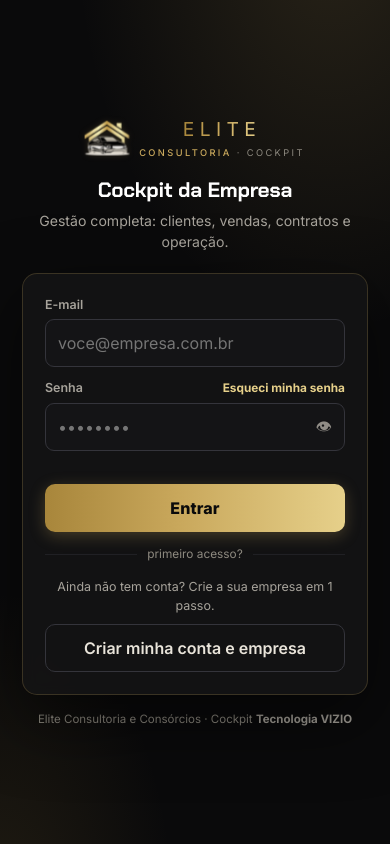
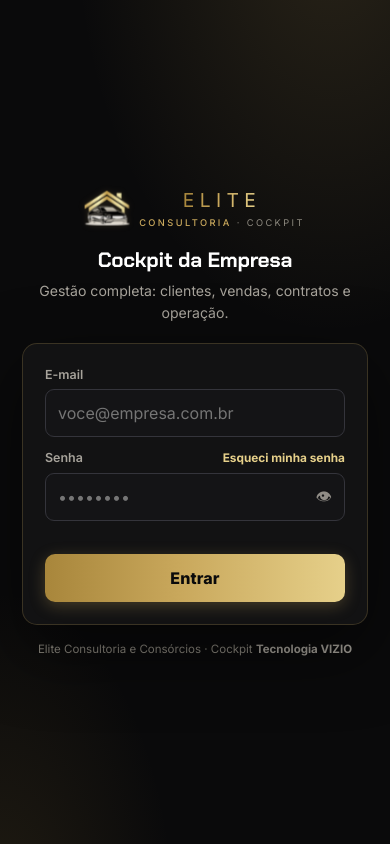
Before and after one commit to Isaacns/elite-consorcio, a plain HTML site: page cockpit.html in a window 390 px wide. Drawn offline with nearby package versions, Linux system fonts and the light colour scheme.

Commit message:
Responsividade (drawer z-index) + login Elite sem criar-empresa
- Fix: drawer aberto caía a z-index:1 (aura.js força aside z-index:1); o
  override mobile agora fixa z-index:500!important. Sidebar clicável acima
  do backdrop em toda largura; sem overflow (375/500/560/600/921).
- Login single-org: flag dados.js allowSignup:false oculta "Criar conta/
  empresa" no Elite (base multi-empresa mantém). Entrar/Esqueci/convite OK.
- Perfis/permissões (matriz Ver/Editar estilo Inovar) já existiam — sem mudança.
- APP_VERSION 1.0.11. Espelhado no base.

Co-Authored-By: Claude Opus 4.8 <noreply@anthropic.com>

```diff
--- a/aura.js
+++ b/aura.js
@@ -1,8 +1,10 @@
 /* =========================================================================
    MODO AURA — VIZIO · v3 "LUZ DA MARCA"
    Traduz o vocabulário luminoso do símbolo oficial (cubo de vidro) para a
-   página inteira: feixes laterais, poça de luz no chão, brilho que respira,
+   página inteira: poça de luz no chão, brilho que respira,
    poeira luminosa e parallax pelo cursor.
+   (Os feixes laterais / "linha dourada" — .vz-ray — foram REMOVIDOS e
+    excluídos como opção de implementação.)
 
    Sempre ativo (sem botão). Respeita prefers-reduced-motion: mantém a luz,
    remove o movimento. Auto-contido: window.AURA.
@@ -58,18 +60,9 @@
     '@keyframes vzFloor{0%,100%{opacity:.55;transform:translateX(-50%) scaleY(1)}',
     '50%{opacity:.95;transform:translateX(-50%) scaleY(1.12)}}',
 
-    /* feixes laterais — os dois raios que cortam a arte */
-    '.vz-ray{position:absolute;top:44%;height:2px;pointer-events:none;mix-blend-mode:screen;',
-    'filter:blur(1.4px);opacity:0}',
-    '.vz-ray i{display:block;height:100%;border-radius:99px}',
-    '.vz-ray.l{left:-6%;width:52%;transform:rotate(-3.2deg);animation:vzRayL 6s ease-in-out infinite}',
-    '.vz-ray.r{right:-6%;width:52%;transform:rotate(3.2deg);animation:vzRayR 6s ease-in-out infinite .9s}',
-    '.vz-ray.l i{background:linear-gradient(90deg,transparent,rgba(' + R + ',.55) 62%,rgba(' + RL + ',.95))}',
-    '.vz-ray.r i{background:linear-gradient(270deg,transparent,rgba(' + R + ',.55) 62%,rgba(' + RL + ',.95))}',
-    '@keyframes vzRayL{0%,100%{opacity:.18;transform:rotate(-3.2deg) translateX(-2%)}',
-    '50%{opacity:.85;transform:rotate(-3.2deg) translateX(0)}}',
-    '@keyframes vzRayR{0%,100%{opacity:.18;transform:rotate(3.2deg) translateX(2%)}',
-    '50%{opacity:.85;transform:rotate(3.2deg) translateX(0)}}',
+    /* [REMOVIDO] .vz-ray — os feixes laterais (a "linha dourada" quando o acento
+       é ouro) foram removidos do AURA e EXCLUÍDOS como opção de implementação.
+       Não reintroduzir: o vocabulário luminoso segue com glow, floor e parts. */
 
     /* poeira luminosa */
     '.vz-parts{position:absolute;inset:0;pointer-events:none;mix-blend-mode:screen;opacity:.85}',
@@ -87,8 +80,8 @@
 
     /* sem movimento: a luz fica, a animação não */
     '@media (prefers-reduced-motion: reduce){',
-    '.vz-glow,.vz-floor,.vz-ray{animation:none!important}',
-    '.vz-ray{opacity:.5}.vz-afix{transition:none}}',
+    '.vz-glow,.vz-floor{animation:none!important}',
+    '.vz-afix{transition:none}}',
 
     '@media print{.vz-afix{display:none!important}}'
   ].join('');
@@ -185,8 +178,6 @@
 
     afix = el('vz-afix');
     afix.appendChild(el('vz-glow'));
-    afix.appendChild(el('vz-ray l', '<i></i>'));
-    afix.appendChild(el('vz-ray r', '<i></i>'));
     afix.appendChild(el('vz-floor'));
 
     var canvas = document.createElement('canvas');
--- a/cockpit.html
+++ b/cockpit.html
@@ -160,8 +160,10 @@ tbody tr.clk{cursor:pointer}tbody tr.clk:hover{background:var(--surface2)}
   table{display:block;overflow-x:auto;white-space:nowrap;-webkit-overflow-scrolling:touch;scrollbar-width:thin}
   table::-webkit-scrollbar{height:6px;display:block}
   table::-webkit-scrollbar-thumb{background:var(--border);border-radius:4px}
-  /* aura.js injeta #app>aside{position:relative} e derruba o drawer mobile — reforço mobile-scoped */
-  #app aside{position:fixed!important;transform:translateX(-100%)!important}
+  /* aura.js injeta #app>aside{position:relative;z-index:1} e derruba o drawer mobile — reforço mobile-scoped.
+     Precisa reasserir position, transform E z-index: sem o z-index a sidebar-drawer aberta cai para z:1 e
+     fica ATRÁS do .mbackdrop(499)/main, aparentando sobrepor/vazar o conteúdo. z:500 = acima do backdrop, abaixo do .mnav(501). */
+  #app aside{position:fixed!important;z-index:500!important;transform:translateX(-100%)!important}
   #app aside.open{transform:translateX(0)!important}
 }
 /* ===== Agenda / Pauta do Dia (§16) — acento do produto (--blue) ===== */
@@ -318,9 +320,11 @@ tbody tr.clk{cursor:pointer}tbody tr.clk:hover{background:var(--surface2)}
         </div>
         <div class="err" id="lgErr"></div>
         <button class="enter" onclick="APP.login()">Entrar</button>
-        <div class="sep">primeiro acesso?</div>
-        <div class="hint">Ainda não tem conta? Crie a sua empresa em 1 passo.</div>
-        <button class="create" onclick="APP.showSignup(true)">Criar minha conta e empresa</button>
+        <div id="signupCta">
+          <div class="sep">primeiro acesso?</div>
+          <div class="hint">Ainda não tem conta? Crie a sua empresa em 1 passo.</div>
+          <button class="create" onclick="APP.showSignup(true)">Criar minha conta e empresa</button>
+        </div>
       </div>
       <div id="viewSignup" class="hidden">
         <div class="field"><label for="suNome">Seu nome</label><input id="suNome" autocomplete="name"></div>
@@ -392,6 +396,9 @@ tbody tr.clk{cursor:pointer}tbody tr.clk:hover{background:var(--surface2)}
 window.APP=(function(){
   "use strict";
   var CFG=(typeof DADOS!=="undefined"&&DADOS._cfg)?DADOS._cfg:{};
+  /* Auto-cadastro de empresa no login: controlado pela instância (dados.js -> _cfg.allowSignup).
+     Single-org (Elite) define false -> novos acessos só por CONVITE. Multi-empresa (base) deixa indefinido -> true. */
+  var ALLOW_SIGNUP=(CFG&&CFG.allowSignup===false)?false:true;
   var Calc=window.ConsorcioCalc, SB=null, UID=null, booted=false;
   var S={user:null, member:null, org:null, config:null,
     clientes:[], contratos:[], vendas:[], lancamentos:[], avisos:[], eventos:[], pausas:[], members:[], convites:[]};
@@ -2250,7 +2257,7 @@ window.APP=(function(){
       function(){var em=v("fg_email").trim();if(!em){toast("Informe o e-mail.","warn");return false;}
         SB.auth.resetPasswordForEmail(em,{redirectTo:location.href.split("#")[0]}).then(function(r){closeModal();toast(r.error?("Erro: "+r.error.message):("Link enviado para "+em),r.error?"danger":"ok");});return false;});
   }
-  function showSignup(on){document.getElementById("viewLogin").classList.toggle("hidden",on);document.getElementById("viewSignup").classList.toggle("hidden",!on);}
+  function showSignup(on){if(on&&!ALLOW_SIGNUP)return;document.getElementById("viewLogin").classList.toggle("hidden",on);document.getElementById("viewSignup").classList.toggle("hidden",!on);}
   function logout(){SB.auth.signOut().finally(function(){location.reload();});}
   function togglePw(id,btn){var el=document.getElementById(id);if(!el)return;var show=el.type==="password";el.type=show?"text":"password";if(btn){btn.textContent=show?"🙈":"👁";btn.setAttribute("aria-label",show?"Ocultar senha":"Mostrar senha");}}
   function toggleNav(force){var a=document.querySelector('#app aside');var b=document.getElementById('mbackdrop');if(!a)return;var open=(typeof force==='boolean')?force:!a.classList.contains('open');a.classList.toggle('open',open);if(b)b.classList.toggle('show',open);}
@@ -2270,6 +2277,7 @@ window.APP=(function(){
   }
   function boot(){
     if(booted)return;booted=true;
+    if(!ALLOW_SIGNUP){var _sc=document.getElementById("signupCta");if(_sc)_sc.classList.add("hidden");}
     if(!CFG.supabaseUrl||CFG.supabaseUrl.indexOf("SEU-PROJETO")>=0||!window.supabase){document.getElementById("lgErr").textContent="Configuração pendente.";return;}
     SB=window.supabase.createClient(CFG.supabaseUrl,CFG.supabaseKey,{auth:{persistSession:true,autoRefreshToken:true,detectSessionInUrl:true}});
     SB.auth.onAuthStateChange(function(ev){if(ev==="PASSWORD_RECOVERY"){mostrarDefinirSenha();}});
@@ -2307,7 +2315,7 @@ if(document.readyState!=="loading")APP.boot();
 <script src="aura.js?v=3"></script>
 <script>
 /* VERSÃO DO APP — bumpar a CADA deploy. É por este número que o push compara. */
-window.APP_VERSION = '1.0.10';   /* §14.2: nunca const */
+window.APP_VERSION = '1.0.11';   /* §14.2: nunca const */
 
 /* PUSH DE ATUALIZAÇÃO — padrão VIZIO §14.
    Publicar não é entregar: entregue é quando o código novo roda no navegador do cliente.
--- a/dados.js
+++ b/dados.js
@@ -16,6 +16,9 @@ const DADOS = {
     supabaseKey: "sb_publishable_nIg3tcSJqvOy_tsaVneMNw_qbdrP7Hj",
     // Token padrão do link curto de auto-cadastro (single-org). O base multi-empresa NÃO define isto (usa ?t=).
     cadastroToken: "61874307-d568-4aee-adb6-f3de7f03342e",
+    // Instância single-org: sem auto-cadastro de empresa no login (novos acessos vêm por CONVITE).
+    // O base multi-empresa NÃO define isto (default = true, mantém "Criar conta/empresa").
+    allowSignup: false,
     // TODO: link de checkout do produto "Vizio Consórcio — Mensal" (Stripe)
     assinaturaUrl: "https://buy.stripe.com/PREENCHER"
   },
```
